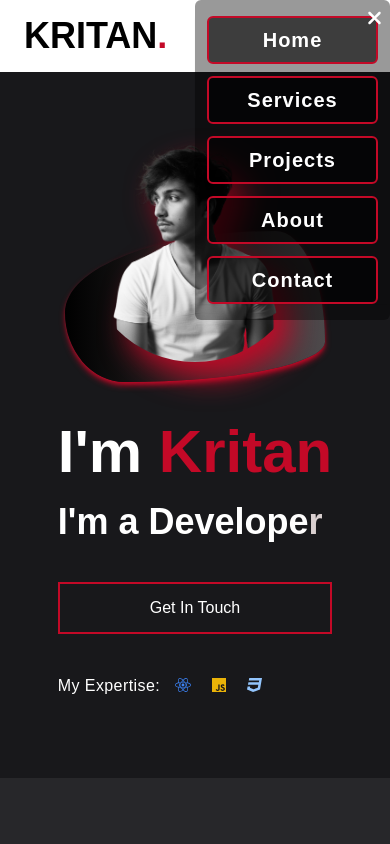
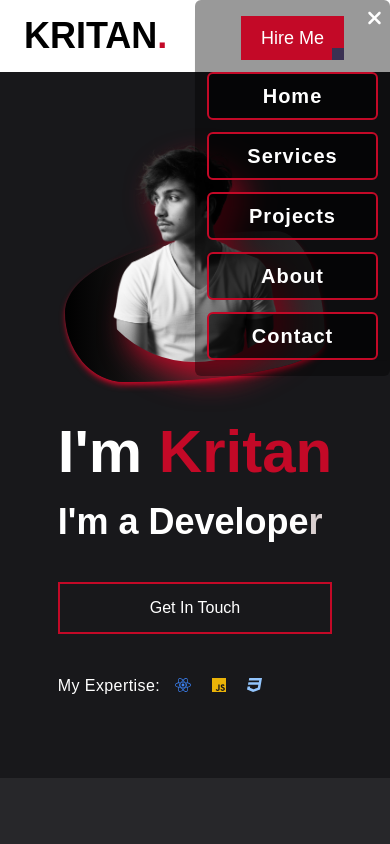
Before and after one commit to 13kritan/portfolio, a React (Create React App) app in the folder public/: page / in a window 390 px wide. Both pictures are taken after a click on the element 346 px from the left and 36 px from the top of the page. Shown: the top 844 px of the page. Built offline with nearby package versions, Linux system fonts and the light colour scheme.

Commit message:
Update NavBar.jsx

```diff
--- a/public/src/components/NavBar.jsx
+++ b/public/src/components/NavBar.jsx
@@ -50,7 +50,7 @@ export default function NavBar({ isHire, handleHireClick }) {
               </div>
 
               <div className="items w-full flex flex-col gap-3 items-center list-none text-xl text-white px-3 bg-transparent shadow-sm ">
-                <div className={`vsm:hidden md:hidden ${isHire ? '' : ''}`}>
+                <div className={`vsm:block md:block hidden ${isHire ? '' : ''}`}>
           <ButtonDisplay handleSubmit={handleHireClick} buttonName={!isHire ? "Hire Me" : "Home"} />
         </div>
                 {
```
